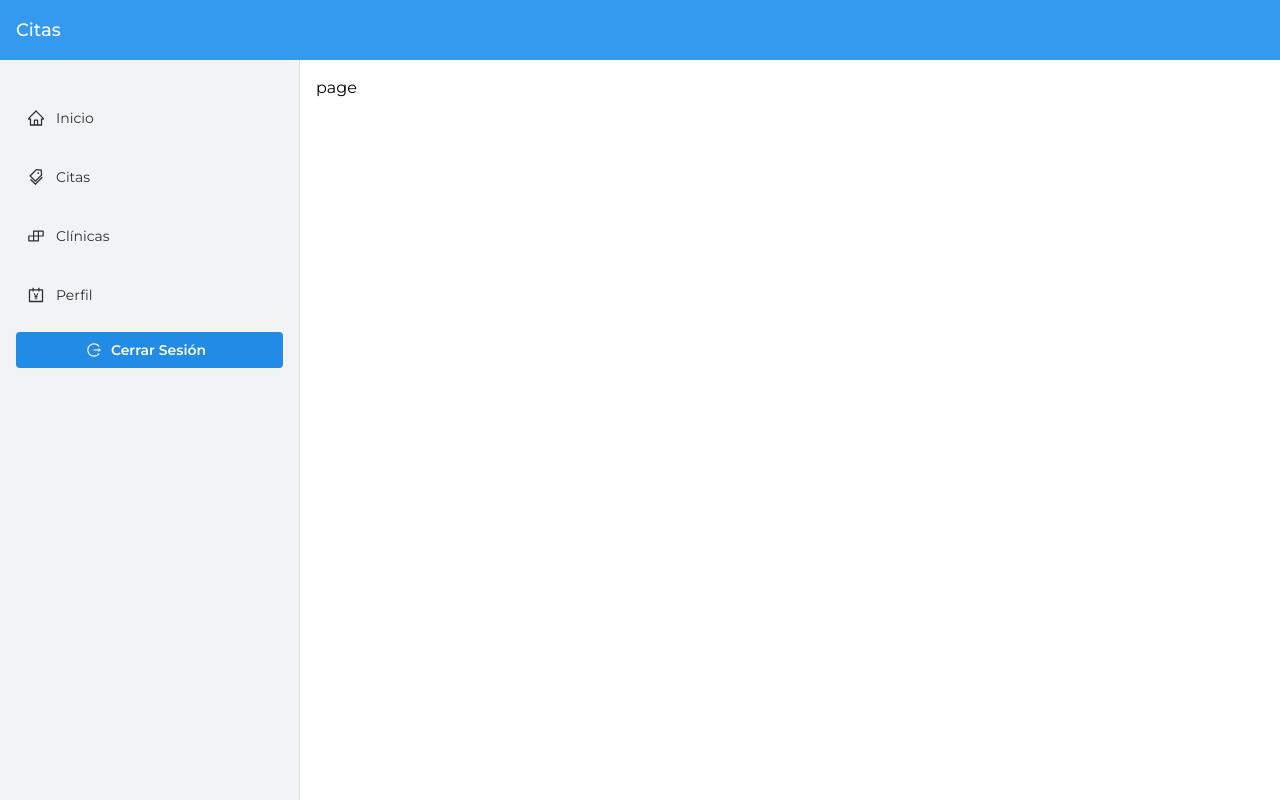
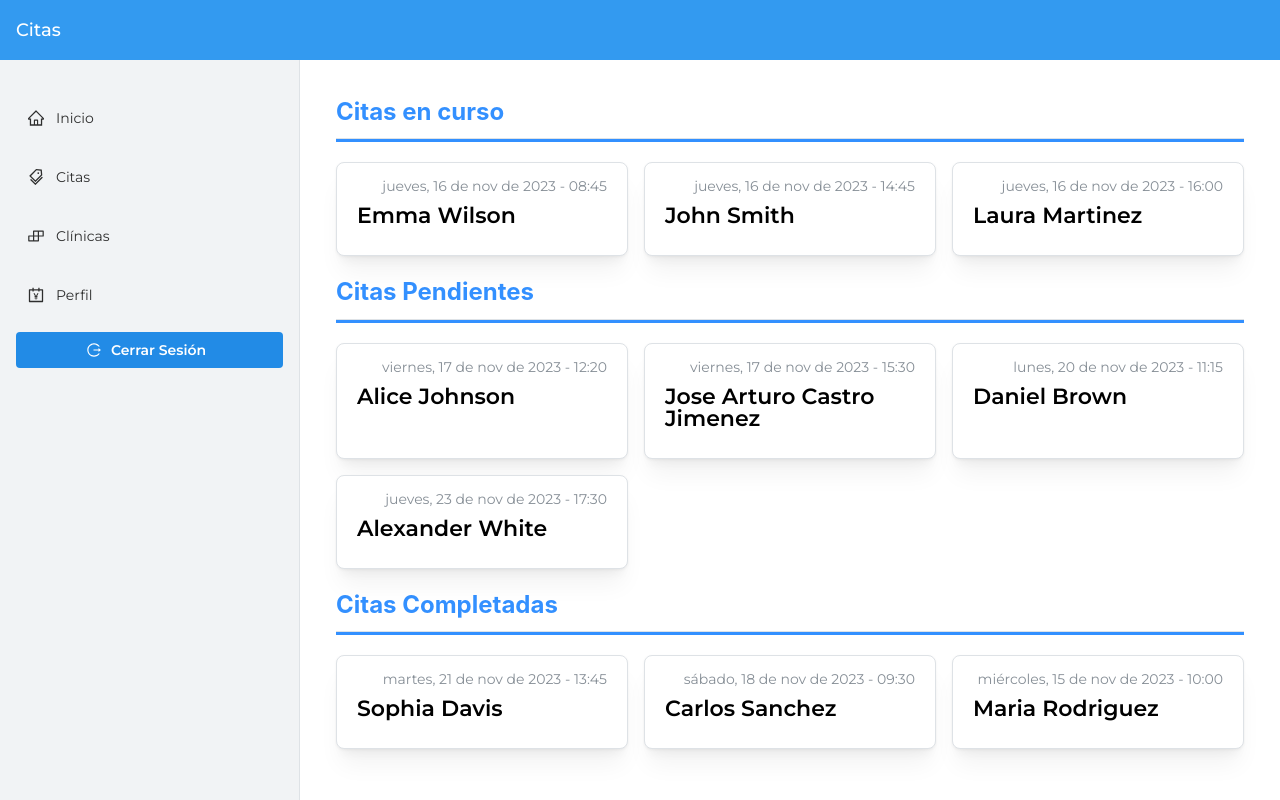
Before and after one commit to alanvviera/DentalSystem, a Next.js app: page /employee-menu/appointments in a window 1280 px wide. Built offline with nearby package versions, Linux system fonts and the light colour scheme.

Commit message:
created employee appointments page

```diff
--- a/app/employee-menu/appointments/page.tsx
+++ b/app/employee-menu/appointments/page.tsx
@@ -1,8 +1,164 @@
 import React from 'react'
+import TilesSection from '../../../components/tiles-viewer/TileSection';
+import CustomStack from '../../../components/tiles-viewer/CustomStack';
+import CustomTile from '../../../components/tiles-viewer/CustomTile';
+import { Text } from '@mantine/core';
+
+type Appointment = {
+  id: number;
+  client: string;
+  date: string;
+  hour: string;
+}
+
+const getData = () => {
+  // Example data
+  const pending: Appointment[] = [
+    {
+      id: 1,
+      client: "Jose Arturo Castro Jimenez",
+      date: "2023-11-17",
+      hour: "15:30",
+    },
+    {
+      id: 4,
+      client: "Alice Johnson",
+      date: "2023-11-17",
+      hour: "12:20",
+    },
+    {
+      id: 7,
+      client: "Daniel Brown",
+      date: "2023-11-20",
+      hour: "11:15",
+    },
+    {
+      id: 10,
+      client: "Alexander White",
+      date: "2023-11-23",
+      hour: "17:30",
+    },
+  ];
+  const completed: Appointment[] = [
+    {
+      id: 2,
+      client: "Maria Rodriguez",
+      date: "2023-11-15",
+      hour: "10:00",
+    },
+    {
+      id: 5,
+      client: "Carlos Sanchez",
+      date: "2023-11-18",
+      hour: "09:30",
+    },
+    {
+      id: 8,
+      client: "Sophia Davis",
+      date: "2023-11-21",
+      hour: "13:45",
+    },
+  ];
+  const inProgress: Appointment[] = [
+    {
+      id: 3,
+      client: "John Smith",
+      date: "2023-11-16",
+      hour: "14:45",
+    },
+    {
+      id: 6,
+      client: "Laura Martinez",
+      date: "2023-11-16",
+      hour: "16:00",
+    },
+    {
+      id: 9,
+      client: "Emma Wilson",
+      date: "2023-11-16",
+      hour: "08:45",
+    },
+  ]
+  return {pending, completed, inProgress};
+}
+
+const compareAppointments = (a: Appointment, b: Appointment): number => {
+  const dateA: Date = new Date(a.date);
+  const dateB: Date = new Date(b.date);
+
+  if (dateA.getTime() !== dateB.getTime()) {
+    return dateA.getTime() - dateB.getTime();
+  } else {
+    // Si las fechas son iguales, ordenar por 'hour'
+    const hourA: string[] = a.hour.split(":");
+    const hourB: string[] = b.hour.split(":");
+
+    return (
+      parseInt(hourA[0]) - parseInt(hourB[0]) || parseInt(hourA[1]) - parseInt(hourB[1])
+    );
+  }
+}
+
 
 const page = () => {
+  const {pending, completed, inProgress} = getData();
+  pending.sort(compareAppointments);
+  inProgress.sort(compareAppointments);
+  completed.sort(compareAppointments).reverse();
   return (
-    <div>page</div>
+    <div style={{ margin: "20px" }}>
+      <TilesSection title="Citas en curso" />
+      <CustomStack>
+        {inProgress.map((appt: Appointment, index: number) => (
+          <CustomTile
+            key={index}
+            baseLink={`/employee-menu/appointments/${appt.id}`}
+            title={appt.client}
+            topRightText={
+              `${new Date(appt.date).toLocaleDateString('es-mx', {
+              weekday: 'long',
+              year: 'numeric',
+              month: 'short',
+              day: 'numeric',
+            })} - ${appt.hour}`}
+          />
+        ))}
+      </CustomStack>
+      <TilesSection title="Citas Pendientes" />
+      <CustomStack>
+        {pending.map((appt: Appointment, index: number) => (
+          <CustomTile
+            key={index}
+            baseLink={`/employee-menu/appointments/${appt.id}`}
+            title={appt.client}
+            topRightText={
+              `${new Date(appt.date).toLocaleDateString('es-mx', {
+              weekday: 'long',
+              year: 'numeric',
+              month: 'short',
+              day: 'numeric',
+            })} - ${appt.hour}`}
+          />
+        ))}
+      </CustomStack>
+      <TilesSection title="Citas Completadas" />
+      <CustomStack>
+        {completed.map((appt: Appointment, index: number) => (
+          <CustomTile
+            key={index}
+            baseLink={`/employee-menu/appointments/${appt.id}`}
+            title={appt.client}
+            topRightText={
+              `${new Date(appt.date).toLocaleDateString('es-mx', {
+              weekday: 'long',
+              year: 'numeric',
+              month: 'short',
+              day: 'numeric',
+            })} - ${appt.hour}`}
+          />
+        ))}
+      </CustomStack>
+    </div>
   )
 }
 
```
